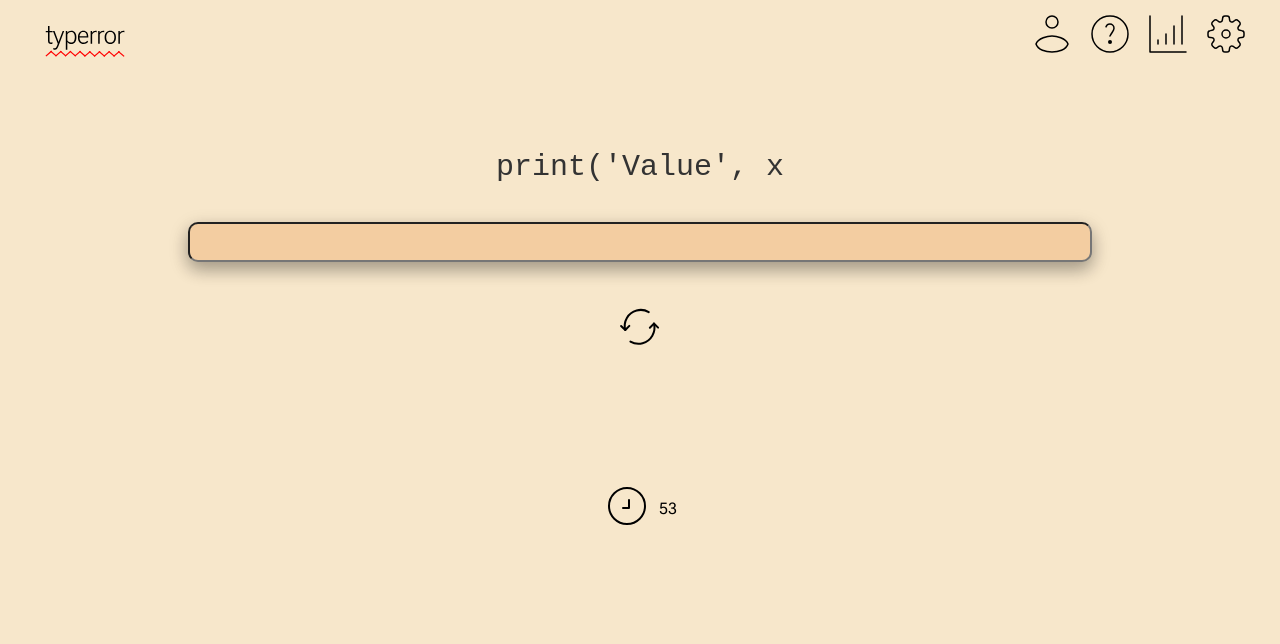
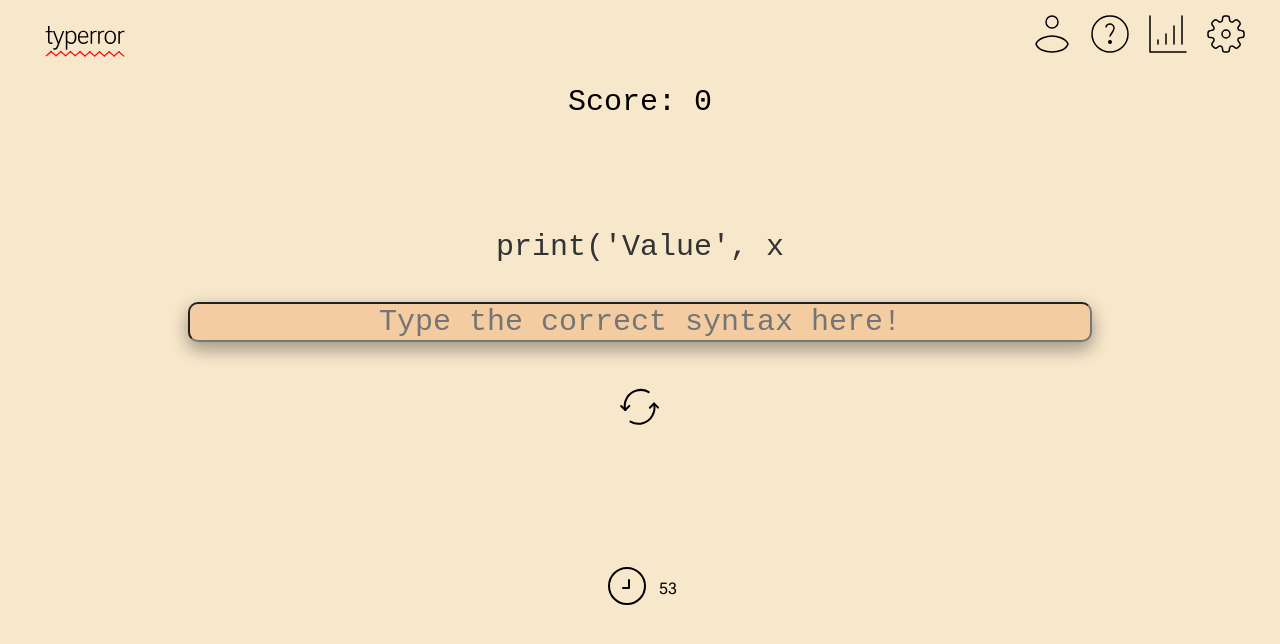
Before and after one commit to team-thunderdome/typerror, a React (Create React App) app in the folder client/: page /game in a window 1280 px wide. Shown: the top 644 px of the page. Built offline with nearby package versions, Linux system fonts and the light colour scheme.

Commit message:
✨ added placeholder to input textbox

```diff
--- a/client/src/GamingPage.js
+++ b/client/src/GamingPage.js
@@ -17,6 +17,7 @@ const GamingPage = () => {
   const [currentPromptIndex, setPromptIndex] = useState(0);
   const [score, setScore] = useState(0);
   const [failure, setFailure] = useState(0);
+  const [codeBoxPlaceHolder, setPlaceholderValue] = useState("Type the correct syntax here!");
 
   const handleInputChange = (event) => {
     const value = event.target.value;
@@ -25,6 +26,7 @@ const GamingPage = () => {
       setPromptIndex(Math.floor(Math.random() * data.items.length));
       setInputValue('');
       setScore(score + 1);
+      setPlaceholderValue('');
     }
   };
 
@@ -67,11 +69,14 @@ const GamingPage = () => {
       <div id="top-menu-bar">
         <Header />
       </div>
+      <div id="score-counter">
+        Score: {score}
+      </div>
       <div id="code-box">
         <Codebox text={data.items[currentPromptIndex].prompt}/>
       </div>
       <div id="input-text-box">
-        <TextBox value={inputValue} onChange={handleInputChange} />
+        <TextBox value={inputValue} placeholder={codeBoxPlaceHolder} onChange={handleInputChange} />
       </div>
       <div id="skip-button-box">
         <SkipButton />
--- a/client/src/TextBox.js
+++ b/client/src/TextBox.js
@@ -1,9 +1,9 @@
 import "./textBox.css";
 
-const TextBox = ({value, onChange}) => {
+const TextBox = ({value, placeholder, onChange}) => {
   return (
     <div>
-      <input className="textInput" type="text" value={value} onChange={onChange} maxlength="50" />
+      <input className="textInput" type="text" value={value} onChange={onChange} maxlength="50" placeholder={placeholder}/>
     </div>
   );
 };
```
